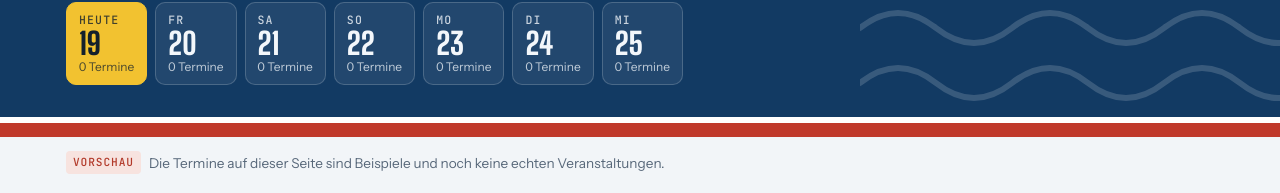
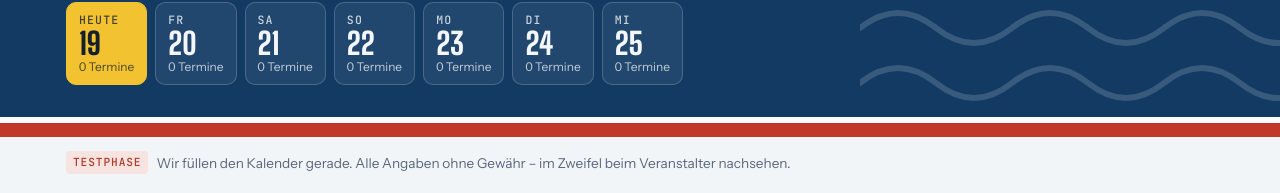
Before and after one commit to LailaaaFH/Rostock.wasgeht, a plain HTML site: page index.html in a window 1280 px wide. Shown: the part 485-678 px from the top of the page. Drawn offline with Linux system fonts and the light colour scheme.

Commit message:
Hinweis von Beispieldaten auf Testphase umgestellt
Co-Authored-By: Claude Opus 5.5 <noreply@anthropic.com>
Claude-Session: https://claude.ai/code/session_015puR69A24C22GQj5dp1gtJ

```diff
--- a/index.html
+++ b/index.html
@@ -270,7 +270,7 @@ footer .logo b{color:var(--brick)}
       <div class="trow"><span class="tlabel">Kategorie</span><div class="chips" id="ycats" role="group" aria-label="Kategorie"></div></div>
       <div class="trow"><span class="tlabel">Stadtteil</span><div class="chips" id="ydists" role="group" aria-label="Stadtteil"></div></div>
     </div>
-    <div class="notice"><i>Vorschau</i> Auch im Jahreskalender sind alle Termine Beispiele. Größere Feste stehen an ihrem üblichen Zeitraum, ohne Gewähr.</div>
+    <div class="notice"><i>Testphase</i> Wir füllen den Kalender gerade. Alle Angaben ohne Gewähr – im Zweifel beim Veranstalter nachsehen.</div>
     <div class="months" id="months"></div>
   </div>
 </main>
@@ -299,7 +299,7 @@ footer .logo b{color:var(--brick)}
 </section>
 
 <div class="wrap">
-  <div class="notice"><i>Vorschau</i> Die Termine auf dieser Seite sind Beispiele und noch keine echten Veranstaltungen.</div>
+  <div class="notice"><i>Testphase</i> Wir füllen den Kalender gerade. Alle Angaben ohne Gewähr – im Zweifel beim Veranstalter nachsehen.</div>
   <div class="main">
     <section aria-labelledby="listHead">
       <div class="bar">
```
